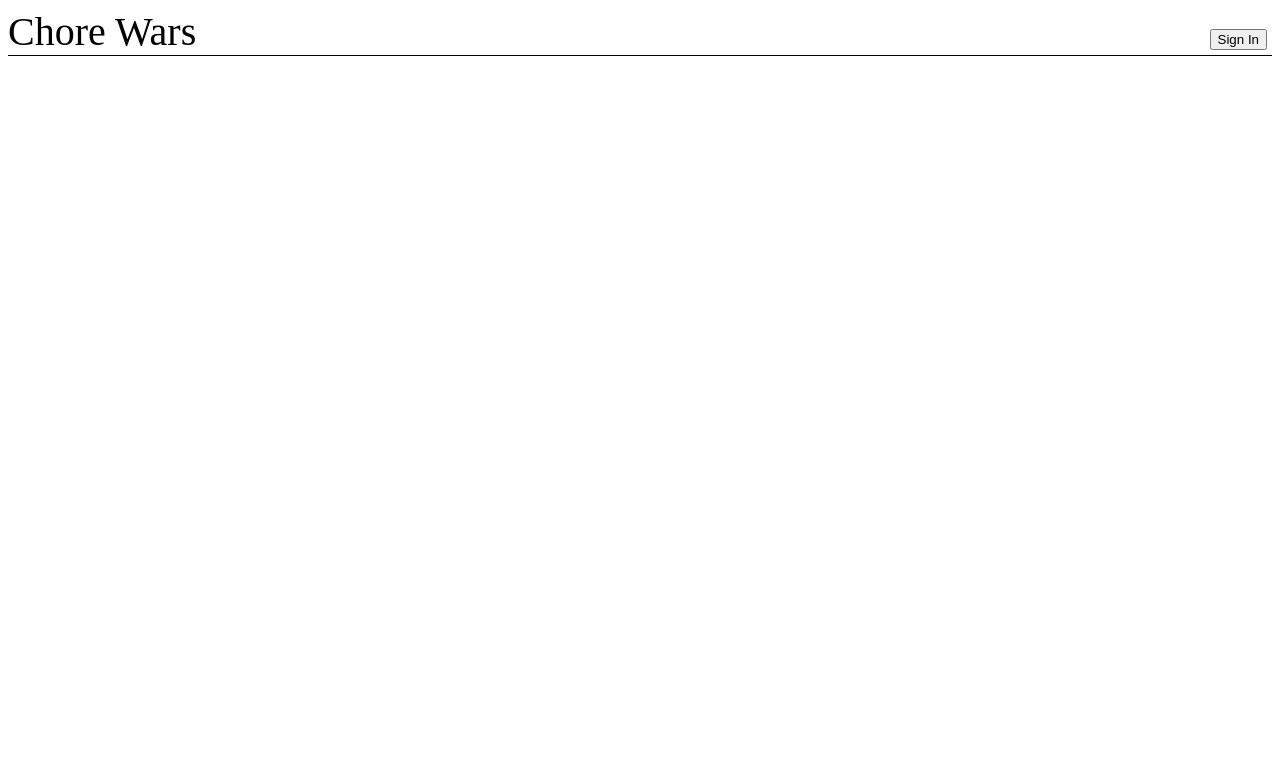
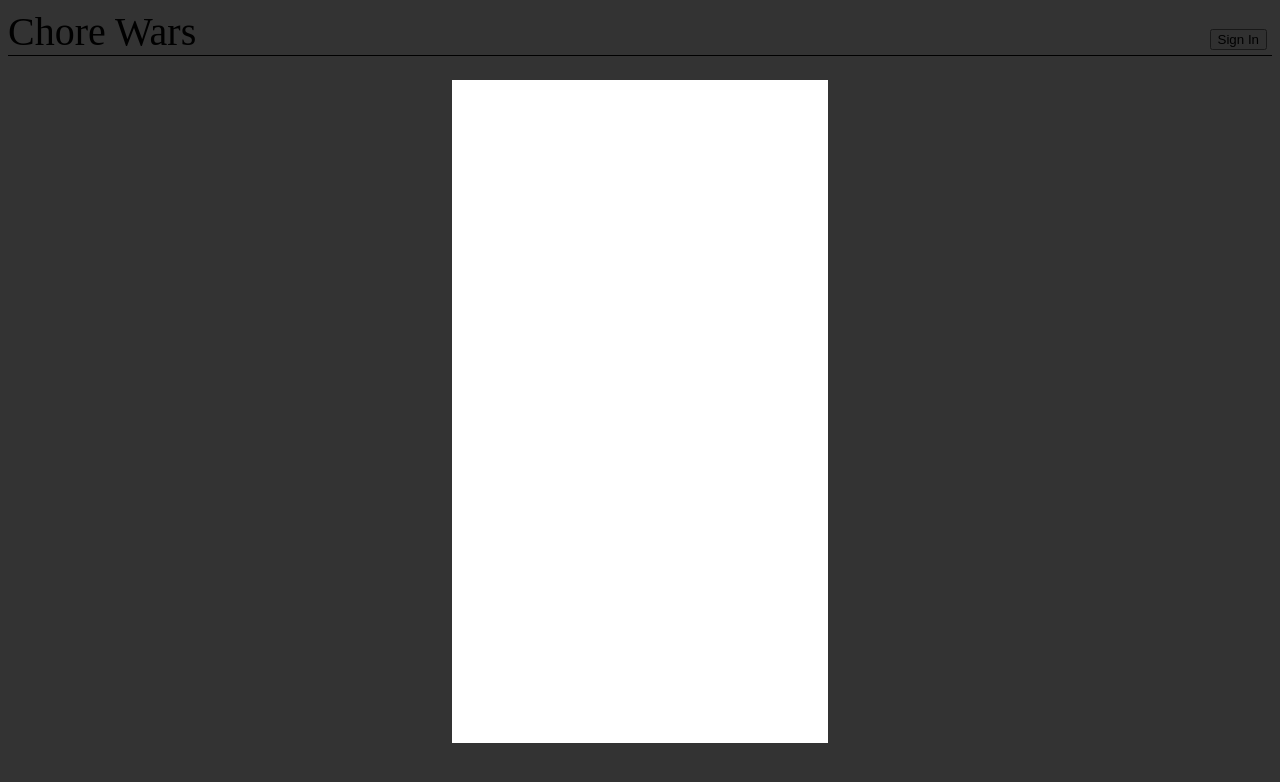
Before and after one commit to ArthurHovanesian/Chore-Wars, a React app: page / in a window 1280 px wide. Both pictures are taken after a click on the button "Sign In". Shown: the top 782 px of the page. Built offline with nearby package versions, Linux system fonts and the light colour scheme; the HTML template or start-up script is replaced by a standard one.

Commit message:
Add modal for user log in

```diff
--- /dev/null
+++ b/client/src/SignIn/SignIn.css
@@ -0,0 +1,32 @@
+@keyframes modalFade {
+  from {transform: translateY(0);opacity: 0;}
+  to {transform: translateY(0);opacity: 1;}
+}
+
+.outer {
+  animation-name: modalFade;
+  animation-duration: .25s;
+}
+
+.outer {
+  position: fixed;
+  width: 100%;
+  height: 100%;
+  top: 0;
+  left: 0;
+  right: 0;
+  bottom: 0;
+  margin: auto;
+  background-color: rgba(0,0,0, 0.8);
+  z-index: 999
+}
+
+.inner {
+  position: relative;
+  top: 10%;
+  margin: auto;
+  height: 615px;
+  width: 328px;
+  background-color: white;
+  padding: 24px;
+}
--- /dev/null
+++ b/client/src/SignIn/SignIn.jsx
@@ -0,0 +1,18 @@
+import React from 'react';
+import ReactDOM from 'react-dom';
+import styles from './SignIn.css';
+
+const SignIn = ({ toggleSignIn }) => {
+  const stopProp = (event) => {
+    event.stopPropagation();
+  };
+
+  return (
+    <div className={styles.outer} onClick={() => toggleSignIn()}>
+      <div className={styles.inner} onClick={stopProp}>
+      </div>
+    </div>
+  )
+}
+
+export default SignIn;
--- a/client/src/Title/Title.css
+++ b/client/src/Title/Title.css
@@ -1,7 +1,8 @@
 .signIn {
   position: absolute;
   right: 5px;
-  bottom: 5px
+  bottom: 5px;
+  cursor: pointer
 }
 
 .title {
--- a/client/src/Title/Title.jsx
+++ b/client/src/Title/Title.jsx
@@ -1,15 +1,34 @@
 import React from 'react';
 import ReactDOM from 'react-dom';
+import SignIn from '../SignIn/SignIn.jsx';
 import styles from './Title.css';
 
-const Title = (props) => {
+class Title extends React.Component {
+  constructor(props) {
+    super(props);
+    this.toggleSignIn = this.toggleSignIn.bind(this);
+    this.state = {
+      toggleSignIn: false,
+    };
+  }
 
-  return (
-    <div className={styles.titleBar}>
-      <span className={styles.title}>Chore Wars</span>
-      <button className={styles.signIn} type="button">Sign In</button>
-    </div>
-  )
+  toggleSignIn() {
+    this.setState({
+      toggleSignIn: !this.state.toggleSignIn
+    })
+  }
+
+  render() {
+    return (
+      <div className={styles.titleBar}>
+        <span className={styles.title}>Chore Wars</span>
+        <button className={styles.signIn} type="button" onClick={() => this.toggleSignIn()}>Sign In</button>
+        {this.state.toggleSignIn &&
+          <SignIn toggleSignIn={this.toggleSignIn}/>
+        }
+      </div>
+    )
+  }
 }
 
 export default Title;
```
Also changed, not shown: 1 other file (tests, documents, lock files or other folders).
